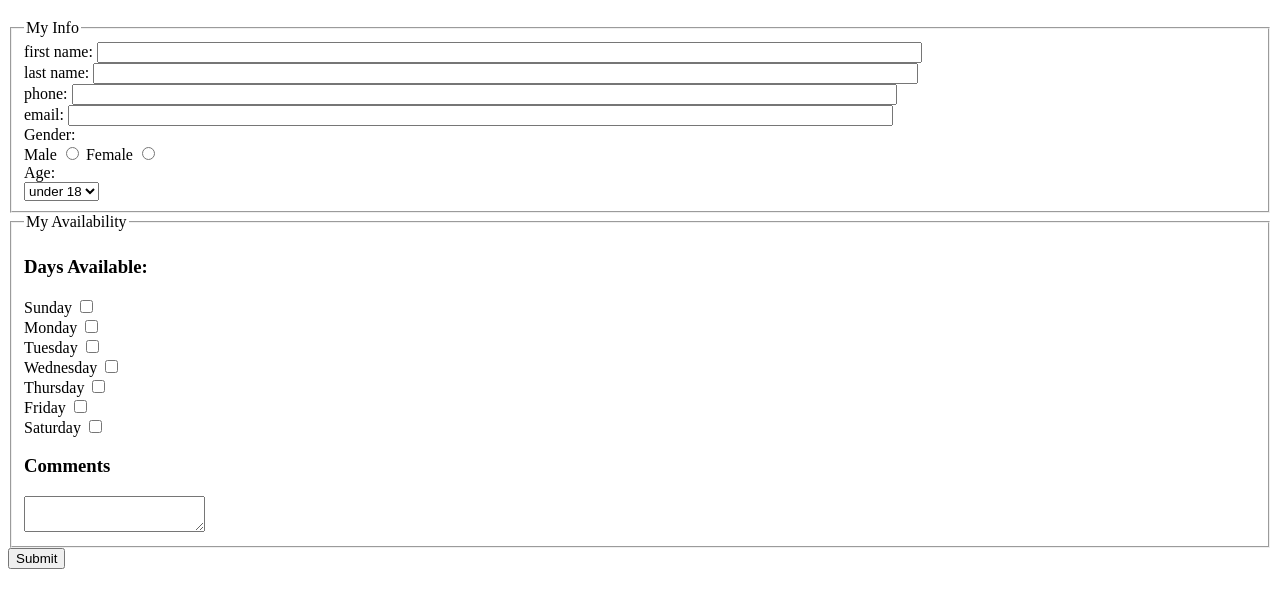
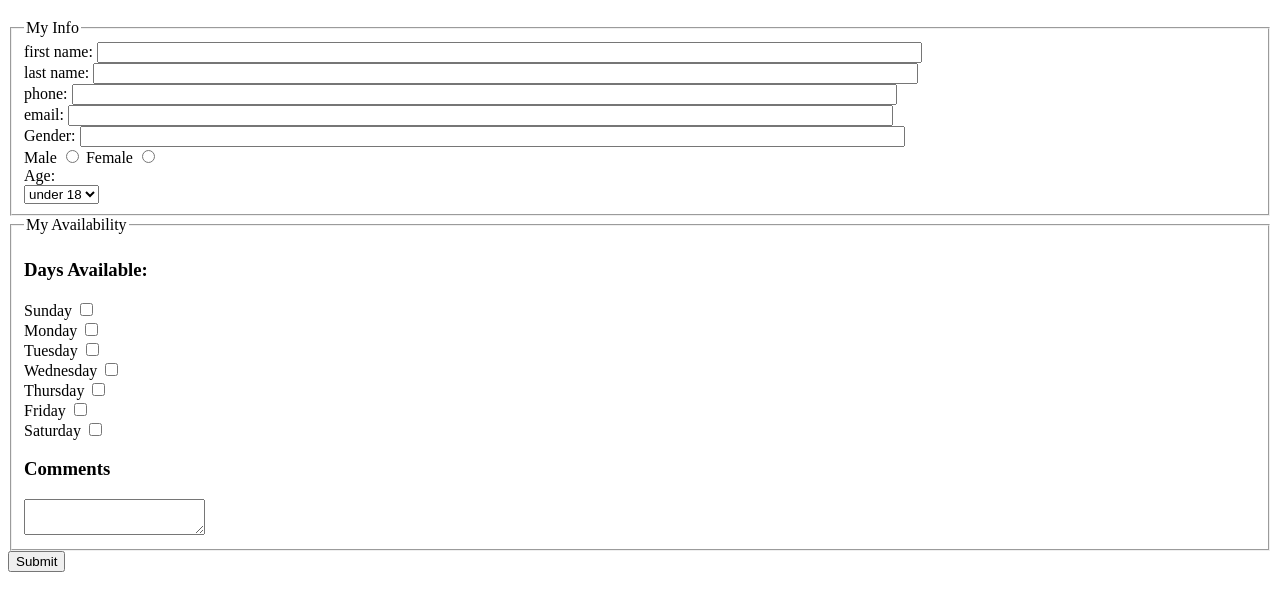
Before and after one commit to camaya045/Lab_5, a plain HTML site: page index.html in a window 1280 px wide. Shown: the part 61-672 px from the top of the page. Drawn offline with Linux system fonts and the light colour scheme.

Commit message:
Update index.html

```diff
--- a/index.html
+++ b/index.html
@@ -13,7 +13,7 @@
       <div><label>last name: <input size="100" type="text" name="last_name_field"></label></div>
       <div><label>phone: <input size="100" type="text" name="phone_field"></label></div>
       <div><label>email: <input size="100" type="text" name="email_field"></label></div>
-      <div>Gender: </div>
+      <div>Gender: <input size="100" type="text" name="phone_field"></label></div>
       <div>
         <label>Male <input type="radio" name="gender_field" value="male"></label>
         <label>Female <input type="radio" name="gender_field" value="female"></label>
```
